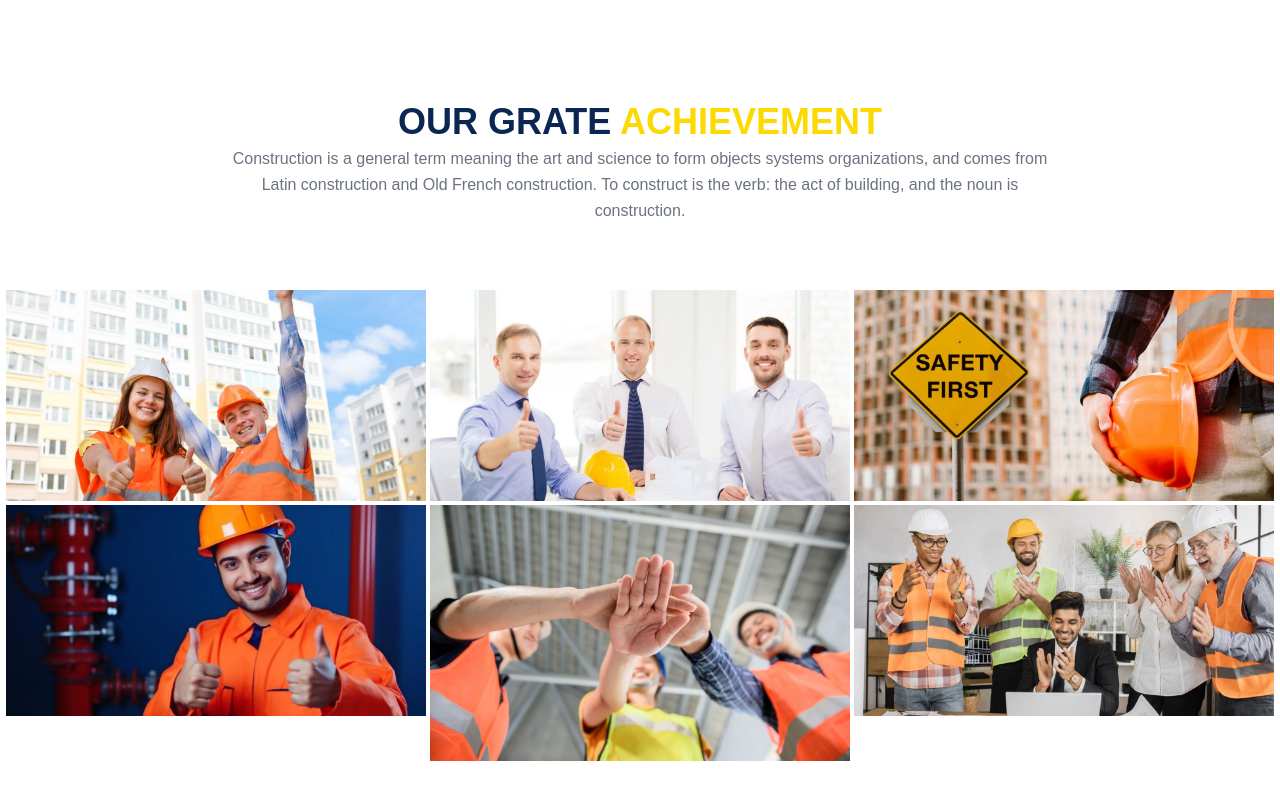
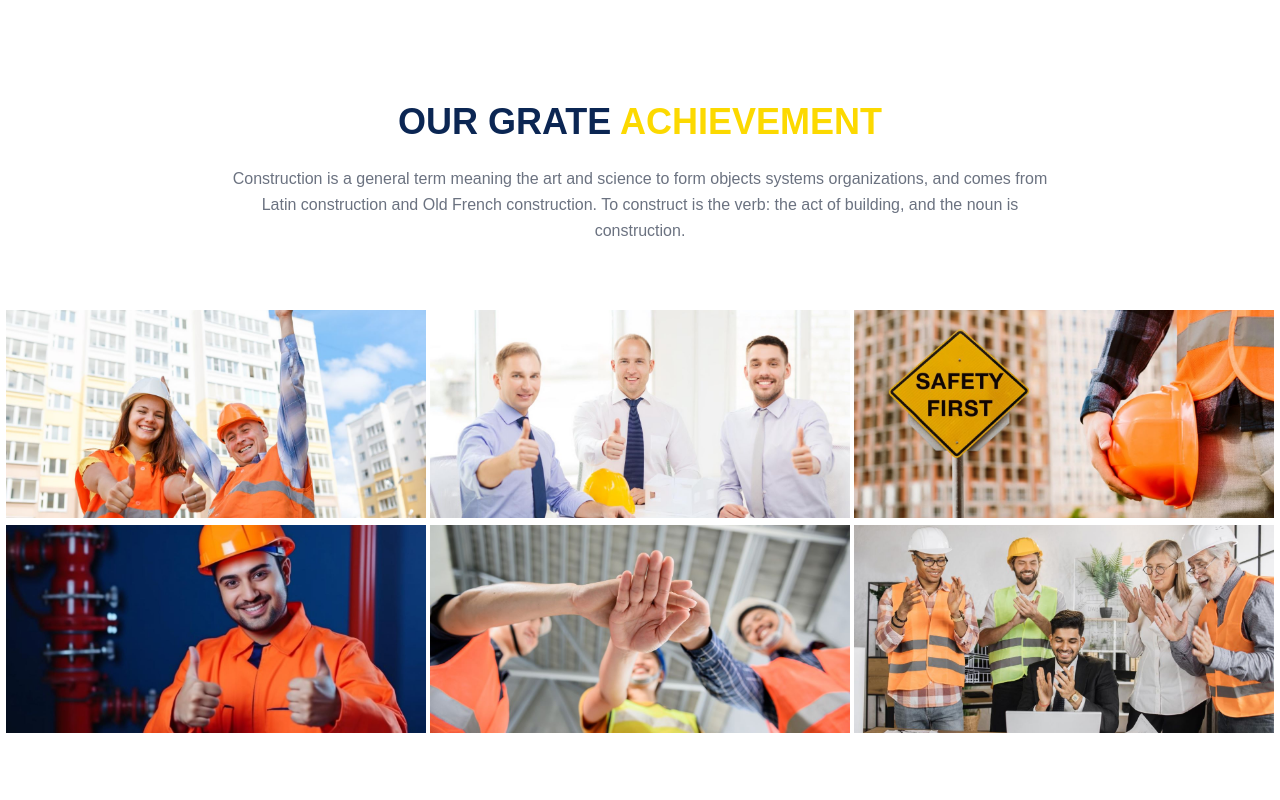
Before and after one commit to MDSadid-git/Weecons-bulder, a React (Create React App) app: page / in a window 1280 px wide. Shown: the part 1511-2311 px from the top of the page. Built offline with nearby package versions, Linux system fonts and the light colour scheme.

Commit message:
Sadid Home Achievement area done

```diff
--- a/src/Pages/Home/Achievements/Achievements.js
+++ b/src/Pages/Home/Achievements/Achievements.js
@@ -62,7 +62,7 @@ const Achievements = () => {
               Our Grate
               <span className="text-brand"> Achievement</span>
             </h2>
-            <p className="lg:w-2/3 mx-auto leading-relaxed text-textColure">
+            <p className="lg:w-2/3 mx-auto leading-relaxed text-textColure mt-5">
               Construction is a general term meaning the art and science to form
               objects systems organizations, and comes from Latin construction
               and Old French construction. To construct is the verb: the act of
--- a/src/Pages/Home/Achievements/AchievementsCard.js
+++ b/src/Pages/Home/Achievements/AchievementsCard.js
@@ -8,7 +8,7 @@ const AchievementsCard = ({ infoData }) => {
         <div className="flex relative ">
           <img
             alt="gallery"
-            className="absolute inset-0 w-full h-full object-cover object-center"
+            className="absolute inset-0 w-full h-52 object-cover object-center"
             src={img}
           />
           <div className="px-8 py-10 relative z-10 w-full border-2 border-brand bg-brand opacity-0 hover:opacity-100 transition duration-300 ease-linear">
```
